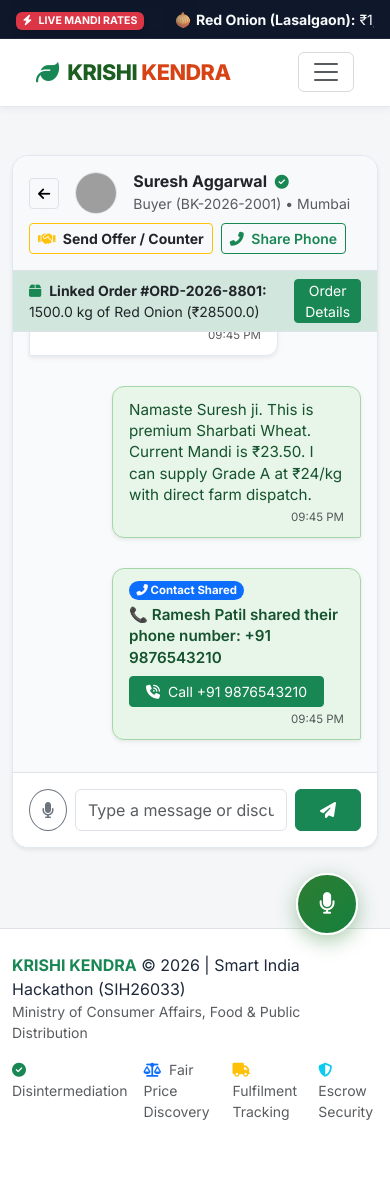
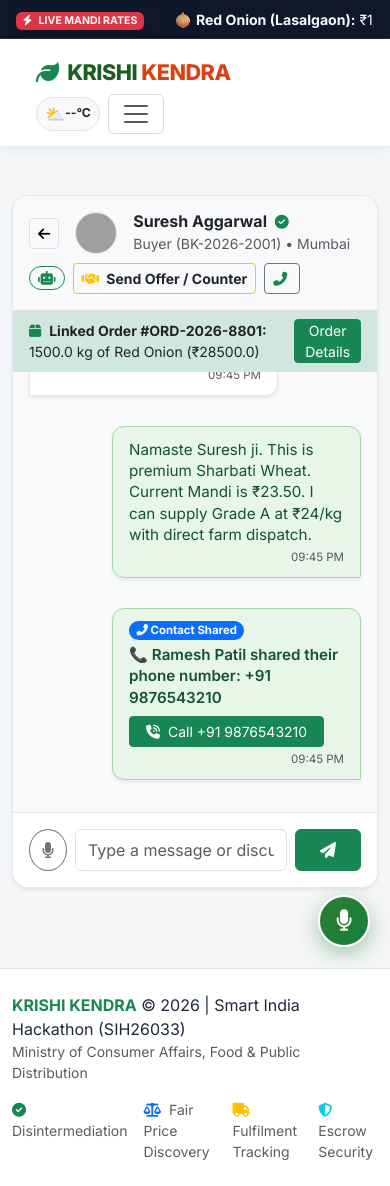
Before and after one commit to GranthSidhant/Krishi_Kendra, a Flask app: page /chat/thread/1 in a window 390 px wide. Before the commit the page ends 1120 px from the top, so only its background shows below. Run offline with Flask 3, Linux system fonts and the light colour scheme; a user stored in the database is signed in; data comes from the database, SQL or seed files in the repository; data that the repository does not hold is empty; some libraries are stand-ins or nearby versions; grey boxes are pictures that could not be loaded.

Commit message:
Fix mobile weather dropdown alignment, hide voice assistant FAB on chat screens, auto-migrate database columns

```diff
--- a/app/__init__.py
+++ b/app/__init__.py
@@ -77,11 +77,32 @@ def create_app(config_class=Config):
             db.create_all()
             try:
                 with db.engine.connect() as conn:
+                    # PostgreSQL column type migrations
                     if db.engine.name == 'postgresql':
-                        conn.execute(db.text("ALTER TABLE users ALTER COLUMN profile_image TYPE TEXT;"))
-                        conn.execute(db.text("ALTER TABLE users ALTER COLUMN verification_doc TYPE TEXT;"))
-                        conn.execute(db.text("ALTER TABLE messages ALTER COLUMN metadata_json TYPE TEXT;"))
-                        conn.commit()
+                        try:
+                            conn.execute(db.text("ALTER TABLE users ALTER COLUMN profile_image TYPE TEXT;"))
+                            conn.execute(db.text("ALTER TABLE users ALTER COLUMN verification_doc TYPE TEXT;"))
+                            conn.execute(db.text("ALTER TABLE messages ALTER COLUMN metadata_json TYPE TEXT;"))
+                            conn.commit()
+                        except Exception:
+                            pass
+
+                    # General column migrations for requirements, transport_bookings, etc.
+                    migration_sqls = [
+                        "ALTER TABLE requirements ADD COLUMN is_pre_order BOOLEAN DEFAULT 0;",
+                        "ALTER TABLE requirements ADD COLUMN target_harvest_timeline VARCHAR(100);",
+                        "ALTER TABLE requirements ADD COLUMN advance_payment_terms VARCHAR(255);",
+                        "ALTER TABLE transport_bookings ADD COLUMN is_shared_pooling BOOLEAN DEFAULT 0;",
+                        "ALTER TABLE transport_bookings ADD COLUMN pool_code VARCHAR(50);",
+                        "ALTER TABLE transport_bookings ADD COLUMN pickup_latitude FLOAT;",
+                        "ALTER TABLE transport_bookings ADD COLUMN pickup_longitude FLOAT;",
+                    ]
+                    for stmt in migration_sqls:
+                        try:
+                            conn.execute(db.text(stmt))
+                            conn.commit()
+                        except Exception:
+                            pass
             except Exception as e_mig:
                 flask_app.logger.warning(f"Schema migration note: {e_mig}")
         except Exception as e:
--- a/app/static/css/style.css
+++ b/app/static/css/style.css
@@ -320,6 +320,29 @@ main {
   100% { box-shadow: 0 0 0 0 rgba(220, 38, 38, 0); }
 }
 
+/* Responsive Weather Dropdown for Smartphones */
+@media (max-width: 768px) {
+  #weatherWidgetDropdown .dropdown-menu {
+    position: fixed !important;
+    top: 66px !important;
+    left: 12px !important;
+    right: 12px !important;
+    width: auto !important;
+    min-width: unset !important;
+    max-width: calc(100vw - 24px) !important;
+    transform: none !important;
+    z-index: 1080 !important;
+    border-radius: 16px !important;
+    box-shadow: 0 12px 35px rgba(0, 0, 0, 0.25) !important;
+  }
+  .voice-assistant-fab {
+    bottom: 1.25rem;
+    right: 1.25rem;
+    width: 52px;
+    height: 52px;
+  }
+}
+
 /* Kisan Saarthi Conversational UI */
 .kisan-saarthi-modal .modal-header {
   border-bottom: none;
--- a/app/templates/base.html
+++ b/app/templates/base.html
@@ -47,9 +47,43 @@
         </div>
       </a>
 
-      <button class="navbar-toggler" type="button" data-bs-toggle="collapse" data-bs-target="#navbarKrishiContent">
-        <span class="navbar-toggler-icon"></span>
-      </button>
+      <div class="d-flex align-items-center gap-2">
+        <!-- Live Real-Time Weather Widget Pill (Always visible in navbar) -->
+        <div class="dropdown" id="weatherWidgetDropdown">
+          <button class="btn btn-sm btn-light border d-flex align-items-center gap-1.5 px-2.5 py-1 shadow-xs rounded-pill" type="button" data-bs-toggle="dropdown" id="weatherWidgetBtn" title="Live Agricultural Weather & Rain Forecast">
+            <span id="navWeatherIcon" class="fs-6">⛅</span>
+            <span id="navWeatherTemp" class="fw-bold small text-dark">--°C</span>
+            <span id="navWeatherLoc" class="text-muted small d-none d-sm-inline">Nashik</span>
+          </button>
+          <div class="dropdown-menu dropdown-menu-end shadow-lg p-3 border-0" style="min-width: 320px; border-radius: 16px;">
+            <div class="d-flex justify-content-between align-items-center border-bottom pb-2 mb-2">
+              <div>
+                <h6 class="fw-bold mb-0 text-dark" id="popWeatherLoc"><i class="fas fa-map-marker-alt text-danger me-1"></i> Live Weather</h6>
+                <small class="text-muted" id="popWeatherDesc">Fetching live weather...</small>
+              </div>
+              <div class="fs-1" id="popWeatherIcon">⛅</div>
+            </div>
+            <div class="d-flex justify-content-between align-items-center mb-3">
+              <div class="fs-3 fw-extrabold text-success" id="popWeatherTemp">--°C</div>
+              <div class="text-muted small text-end">
+                <div>Humidity: <strong id="popWeatherHum" class="text-dark">--%</strong></div>
+                <div>Wind: <strong id="popWeatherWind" class="text-dark">-- km/h</strong></div>
+              </div>
+            </div>
+            <div class="p-2.5 bg-success bg-opacity-10 border border-success border-opacity-25 rounded-3 mb-3 small text-dark">
+              <i class="fas fa-shield-alt text-success me-1"></i> <span id="popWeatherAdvisory">Favorable conditions for routine farm activities.</span>
+            </div>
+            <div class="fw-bold small text-muted mb-2 text-uppercase" style="font-size:0.75rem;">5-Day Agricultural Forecast:</div>
+            <div class="d-flex justify-content-between text-center small text-muted" id="popWeatherForecast">
+              <!-- Forecast Days populated dynamically -->
+            </div>
+          </div>
+        </div>
+
+        <button class="navbar-toggler" type="button" data-bs-toggle="collapse" data-bs-target="#navbarKrishiContent">
+          <span class="navbar-toggler-icon"></span>
+        </button>
+      </div>
 
       <div class="collapse navbar-collapse" id="navbarKrishiContent">
         <ul class="navbar-nav me-auto mb-2 mb-lg-0 ms-lg-3">
--- a/app/templates/chat/thread.html
+++ b/app/templates/chat/thread.html
@@ -34,12 +34,15 @@
 
       <!-- Action Buttons -->
       <div class="d-flex align-items-center gap-2">
+        <button type="button" class="btn btn-sm btn-outline-success fw-bold d-flex align-items-center gap-1.5 rounded-pill px-2.5 shadow-xs" data-bs-toggle="modal" data-bs-target="#voiceAssistantModal" title="Ask Kisan Saarthi AI Copilot for bargaining advice or crop rates">
+          <i class="fas fa-robot text-success"></i> <span class="d-none d-sm-inline">Kisan Saarthi AI</span>
+        </button>
         <button type="button" class="btn btn-sm btn-outline-warning text-dark fw-bold" data-bs-toggle="modal" data-bs-target="#inChatOfferModal">
           <i class="fas fa-handshake me-1 text-warning"></i> Send Offer / Counter
         </button>
         <form method="POST" action="{{ url_for('chat.share_phone', thread_id=thread.id) }}" class="d-inline" onsubmit="return confirm('Share your verified contact number in this chat?');">
-          <button type="submit" class="btn btn-sm btn-outline-success fw-semibold">
-            <i class="fas fa-phone-alt me-1"></i> Share Phone
+          <button type="submit" class="btn btn-sm btn-outline-secondary fw-semibold">
+            <i class="fas fa-phone-alt me-1 text-success"></i> <span class="d-none d-sm-inline">Share Phone</span>
           </button>
         </form>
       </div>
```
Also changed, not shown: other parts of app/templates/base.html (+4 -34 lines).
